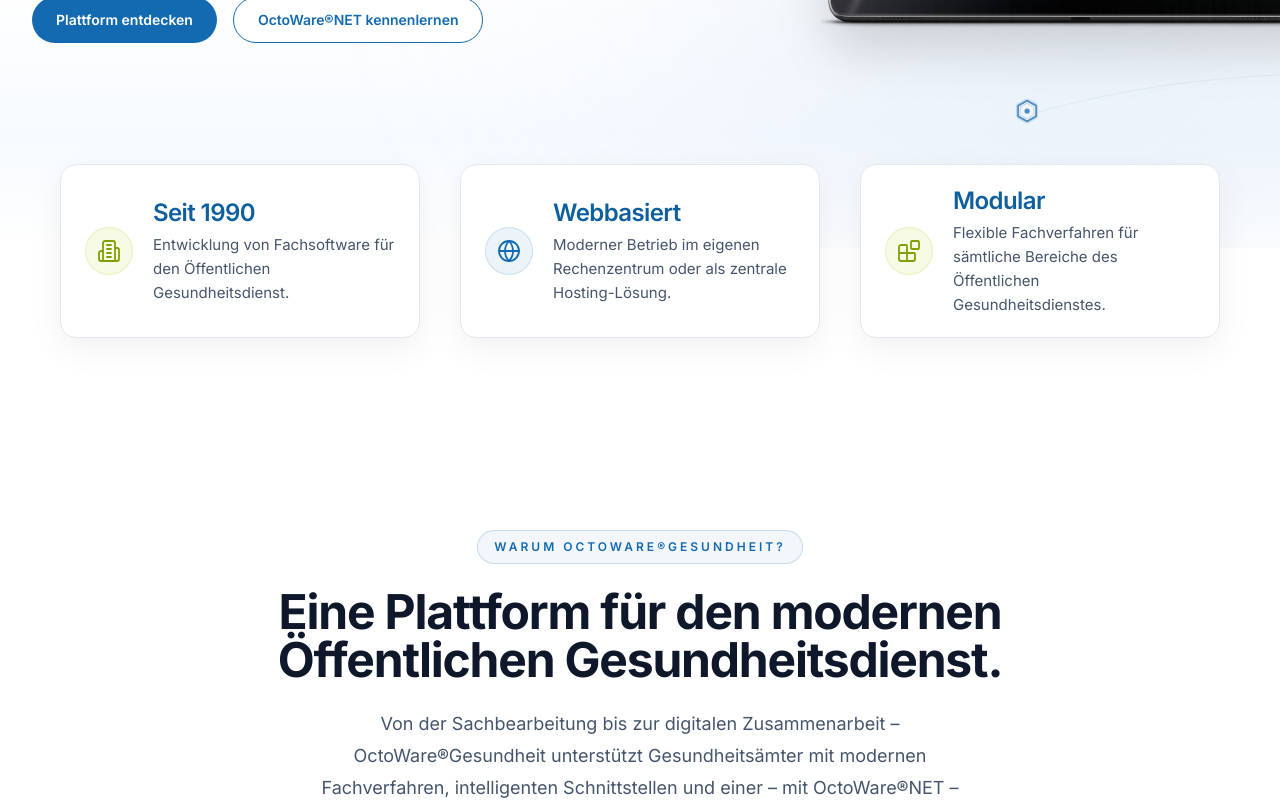
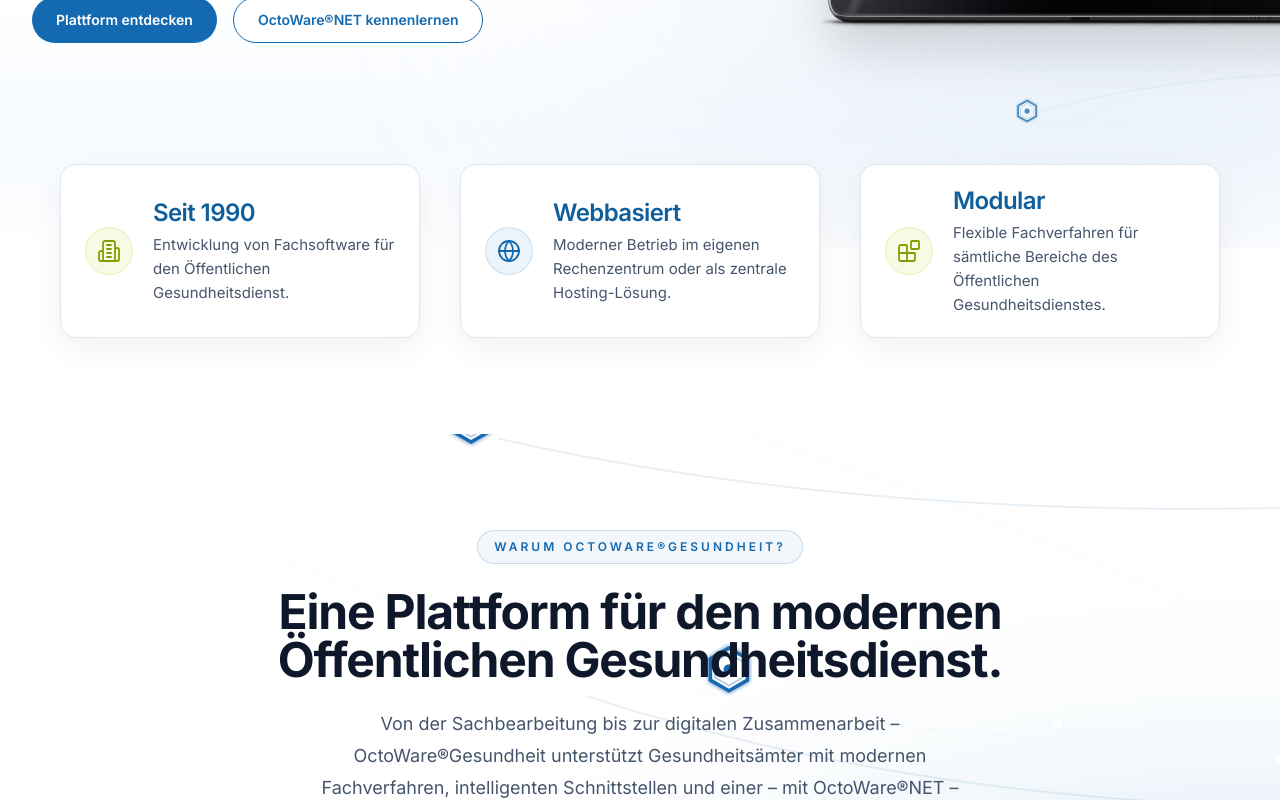
Before and after one commit to weblogger117-art/octoware-website, a Next.js app: page / in a window 1280 px wide. Shown: the part 680-1480 px from the top of the page. Built offline with nearby package versions, Linux system fonts and the light colour scheme.

Commit message:
Update WhyOctoWare.tsx

```diff
--- a/components/sections/WhyOctoWare.tsx
+++ b/components/sections/WhyOctoWare.tsx
@@ -33,12 +33,12 @@
       />
 
       {/* Netzwerkgrafik */}
-     <Image
+    <Image
   src="/images/graphics/network-background.svg"
   alt=""
   aria-hidden="true"
-  width={1800}
-  height={1100}
+  width={3000}
+  height={1800}
   draggable={false}
   className="
     absolute
@@ -46,18 +46,18 @@
     left-1/2
     top-[65%]
 
-    w-[1800px]
+    w-[3200px]
     max-w-none
 
     -translate-x-1/2
     -translate-y-1/2
 
-    opacity-10
+    opacity-100
+
+    z-0
 
     pointer-events-none
     select-none
-
-    -z-10
   "
 />
 
```
